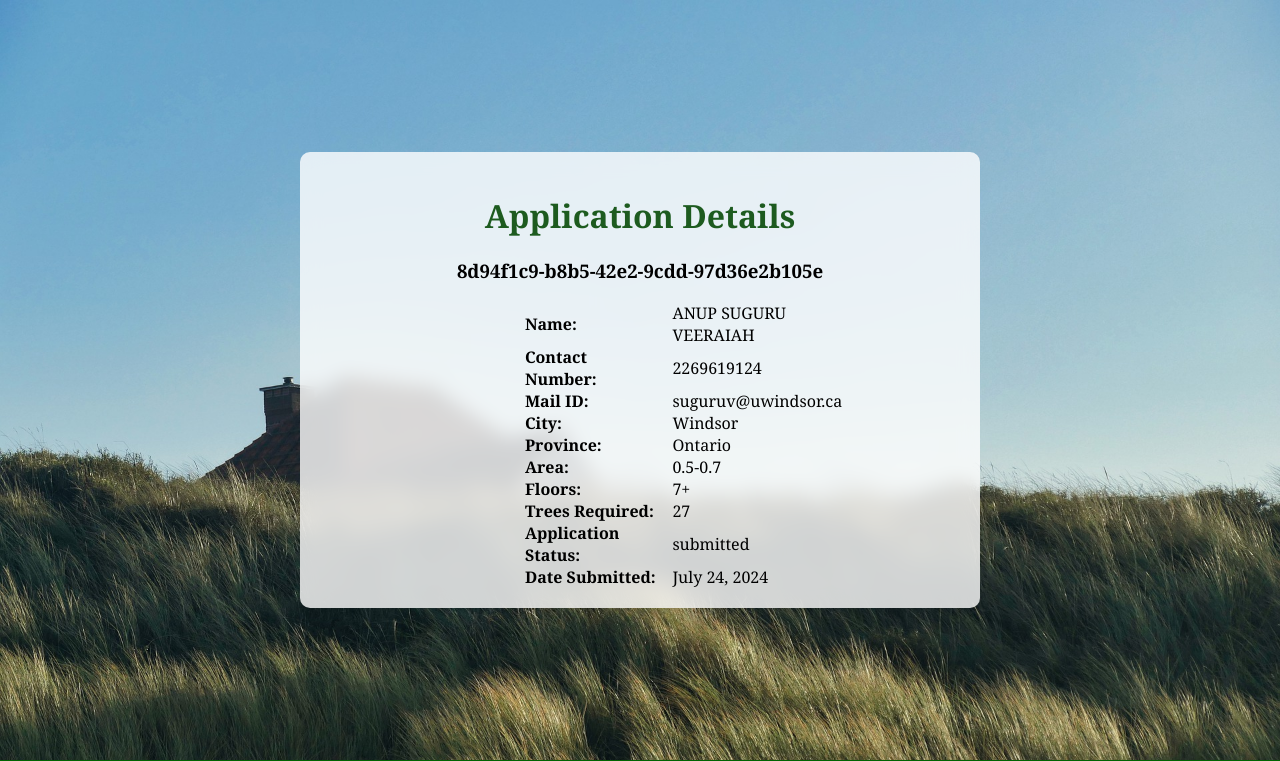
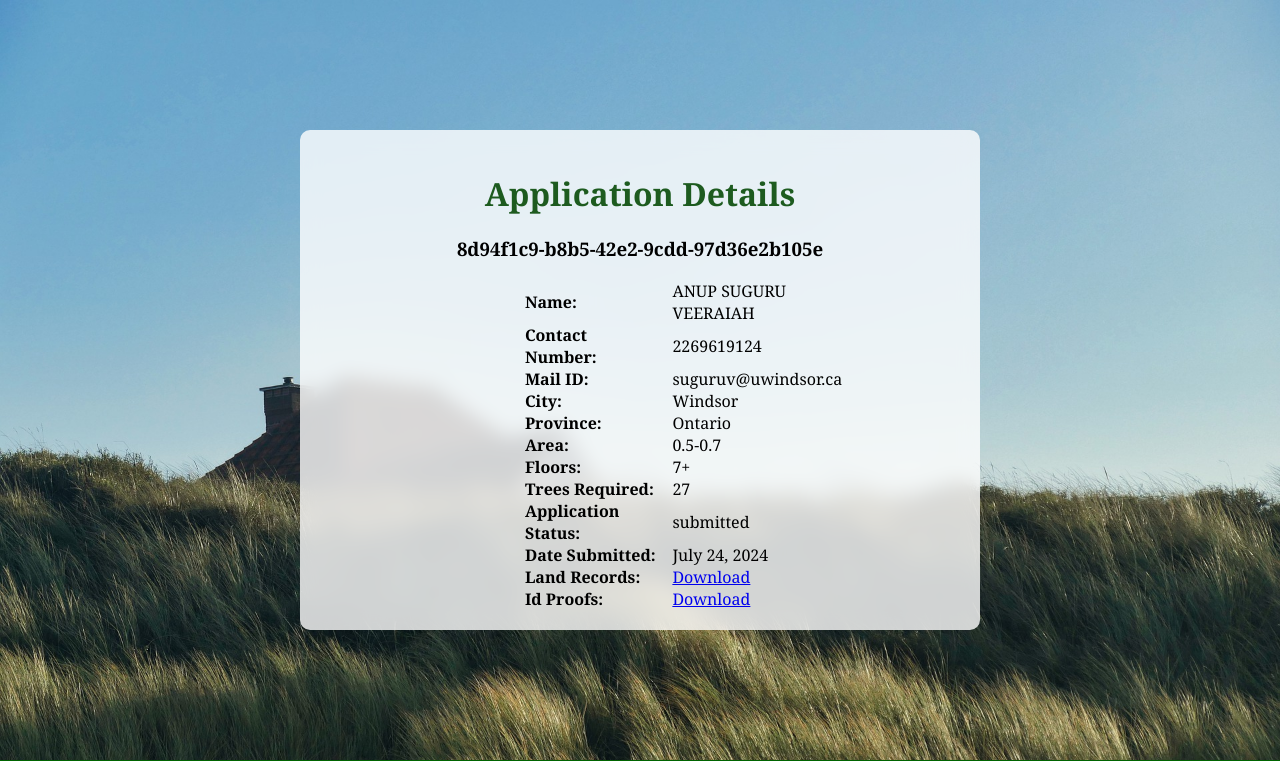
Before and after one commit to anoopmanikantas/COMP8347-Final-project-Green-City, a Django app: page /application_details/1/ in a window 1280 px wide. Shown: the part 53-814 px from the top of the page. Run offline with Django 5.2, Linux system fonts and the light colour scheme; a user stored in the database is signed in; data comes from the database, SQL or seed files in the repository; both versions use the stored data as it was after the commit.

Commit message:
Allow users to download the uploaded files

```diff
--- a/myapp/forms.py
+++ b/myapp/forms.py
@@ -144,6 +144,10 @@ class SearchForm(forms.Form):
     )
 
 
+# class AdditionalDocumentsUploadForm(forms.Form):
+
+
+
 class FilterForm(forms.Form):
     application_number = forms.CharField(
         required=False,
--- a/myapp/templates/home/applications/application_details.html
+++ b/myapp/templates/home/applications/application_details.html
@@ -58,6 +58,16 @@
                         <div class="cell-data">{{ permit.date }}</div>
                     </div>
                 </div>
+                <div class="column">
+                    <div class="row">
+                        <div class="cell-label">Land Records:</div>
+                        <div class="cell-data"><a href="{% url 'myapp:download_land_record_document' permit.id%}">Download</a></div>
+                    </div>
+                    <div class="row">
+                        <div class="cell-label">Id Proofs:</div>
+                        <div class="cell-data"><a href="{% url 'myapp:download_id_proof' permit.id%}">Download</a></div>
+                    </div>
+                </div>
             </div>
         </div>
     </div>
--- a/myapp/urls.py
+++ b/myapp/urls.py
@@ -26,6 +26,8 @@ urlpatterns = [
     path('apply/', views.building_permit_application, name='building_permit_application'),
     path('application_details/<int:permit_id>/', views.application_details, name='application_details'),
     path('view_all_applications', views.view_all_applications, name='view_all_applications'),
+    path('download_id_proof/<int:permit_id>/', views.download_id_proof, name='download_id_proof'),
+    path('download_land_record/<int:permit_id>/', views.download_land_record_document, name='download_land_record_document'),
     path('debug/', views.debug_result_page, name='debug_result_page'),
     path('contact/', views.contact_view, name='contact'),
     # Add other paths as needed
--- a/myapp/views.py
+++ b/myapp/views.py
@@ -1,5 +1,5 @@
 from django.contrib import messages
-from django.http import HttpResponse
+from django.http import HttpResponse, FileResponse
 from django.contrib.auth import authenticate, login, logout
 from django.contrib.auth.decorators import login_required, user_passes_test
 from django.shortcuts import render, redirect, get_object_or_404
@@ -59,6 +59,16 @@ def view_all_applications(request):
                       'message': message
                   }
                   )
+
+
+def download_id_proof(request, permit_id: int):
+    permit = get_object_or_404(BuildingPermit, id=permit_id)
+    return FileResponse(permit.government_id_proof.open(), as_attachment=True)
+
+
+def download_land_record_document(request, permit_id: int):
+    permit = get_object_or_404(BuildingPermit, id=permit_id)
+    return FileResponse(permit.land_purchase_record.open(), as_attachment=True)
 
 
 def user_profile(request):
```
Also changed, not shown: db.sqlite3, 2 other files.
